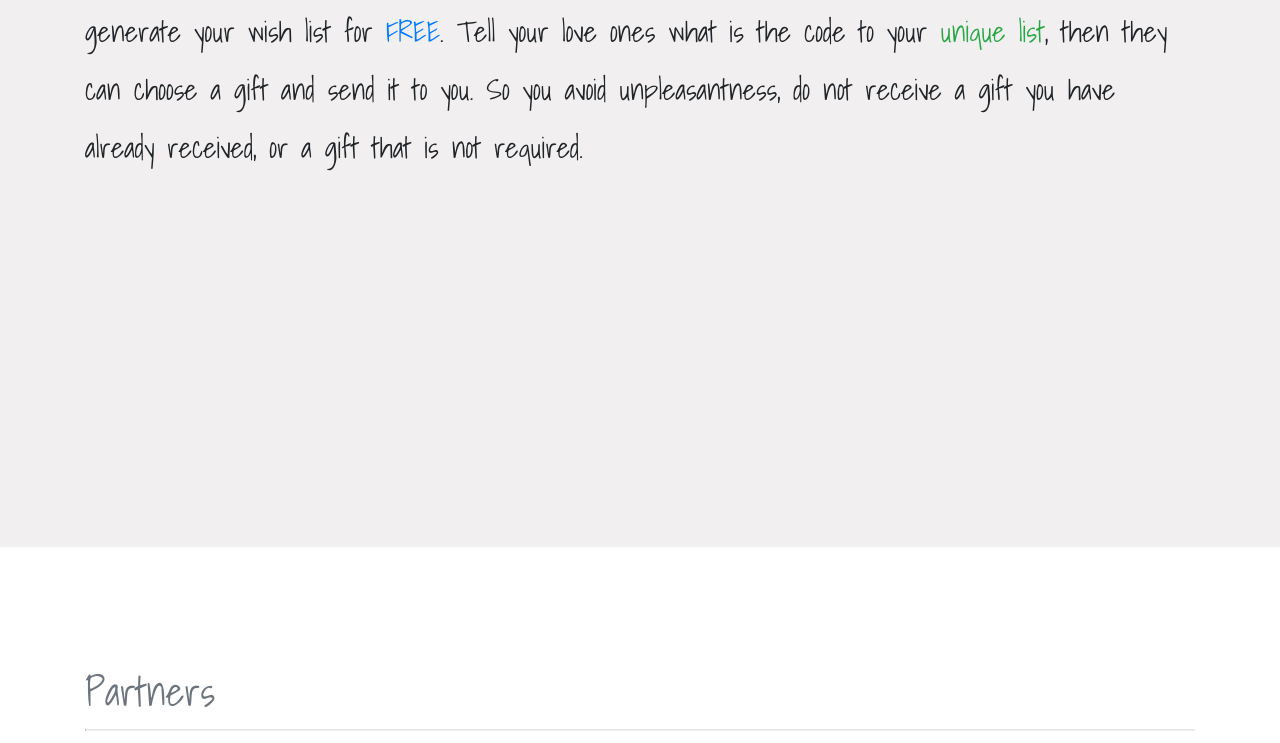
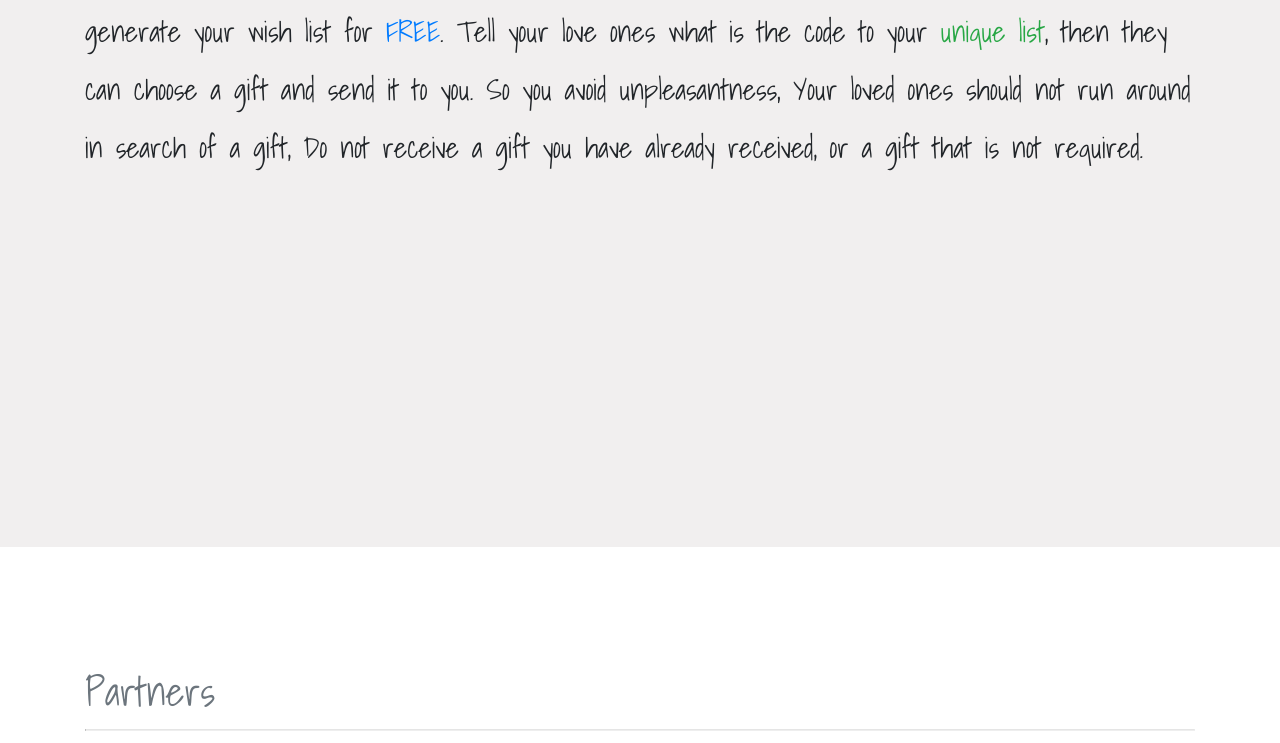
Before and after one commit to shmerling86/Final-course, a plain HTML site: page index.html in a window 1280 px wide. Shown: the part 1053-1796 px from the top of the page. Drawn offline with nearby package versions, Linux system fonts and the light colour scheme; some packages are replaced by stand-ins of ours; a web font is replaced by a local one.

Commit message:
about change

```diff
--- a/app/home/home.html
+++ b/app/home/home.html
@@ -75,11 +75,12 @@
         <h1 class="text-muted">Our Story</h1>
         <hr>
         <p class="text-about">Welcome to
-            <span class="text-danger font-weight-bold">MY LIST</span>. A wide selection of products for the important moments in life. You can generate your wish list
-            for
+            <span class="text-danger font-weight-bold">MY LIST</span>. A wide selection of products for the important moments
+             in life. You can generate your wish list for
             <span class="text-primary">FREE</span>. Tell your love ones what is the code to your
-            <span class="text-success">unique list</span>, then they can choose a gift and send it to you. So you avoid unpleasantness, do not receive
-            a gift you have already received, or a gift that is not required.
+            <span class="text-success">unique list</span>, then they can choose a gift and send it to you. So you avoid unpleasantness,
+             Your loved ones should not run around in search of a gift, Do not receive a gift you have already received, or a gift that is
+            not required.
         </p>
     </div>
 </section>
```
